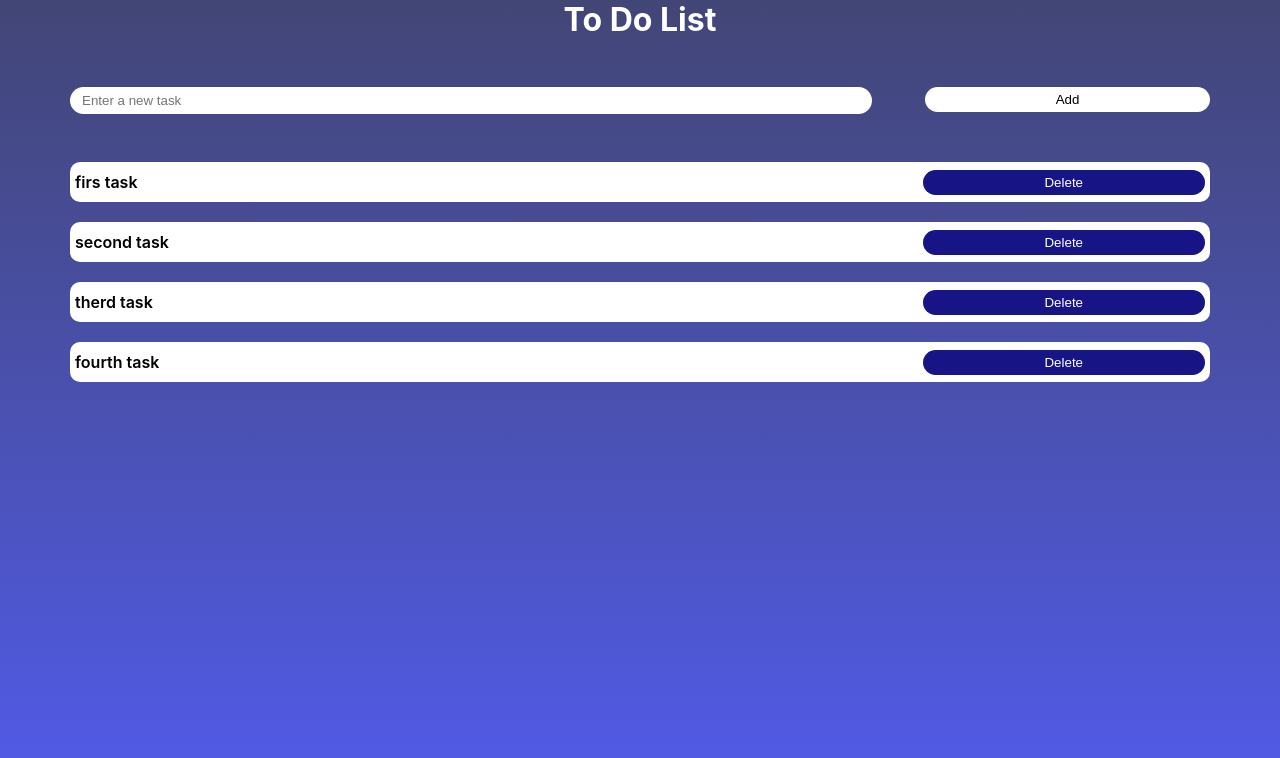
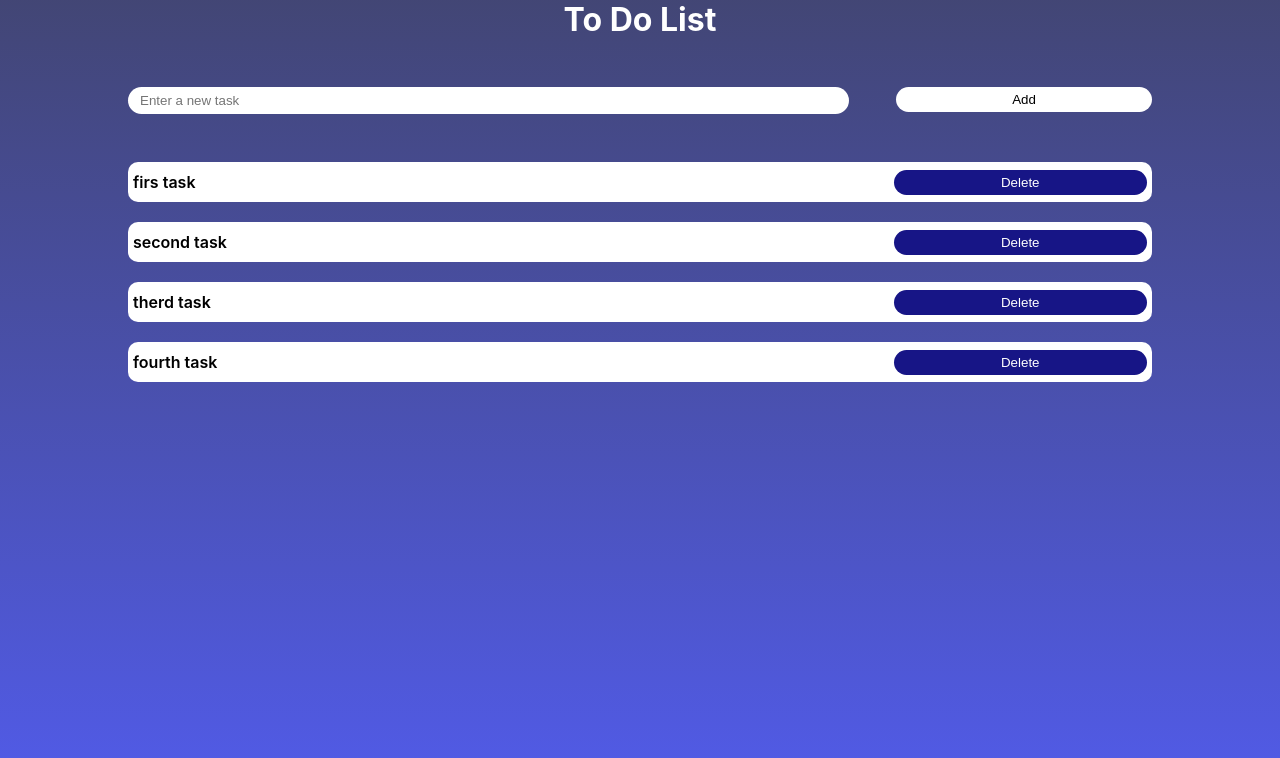
Before and after one commit to mohamed18yo/ToDo-App, a React (Create React App) app: page / in a window 1280 px wide. Shown: the top 758 px of the page. Built offline with nearby package versions, Linux system fonts and the light colour scheme.

Commit message:
edit width

```diff
--- a/src/App.css
+++ b/src/App.css
@@ -36,7 +36,7 @@ main{
   align-items: center;
   width: 100vw;
   background: linear-gradient(rgba(43, 47, 100, 0.89),rgba(60, 71, 231, 0.89));
-  height: 100vh;
+  min-height: 100vh;
 
 }
 
--- a/src/components/home/style.css
+++ b/src/components/home/style.css
@@ -1,7 +1,7 @@
 
 
 .ineer-container{
-    width: 1140px;
+    width: 80%;
     display: flex;
     color: #fff;
     flex-direction:column;
```
